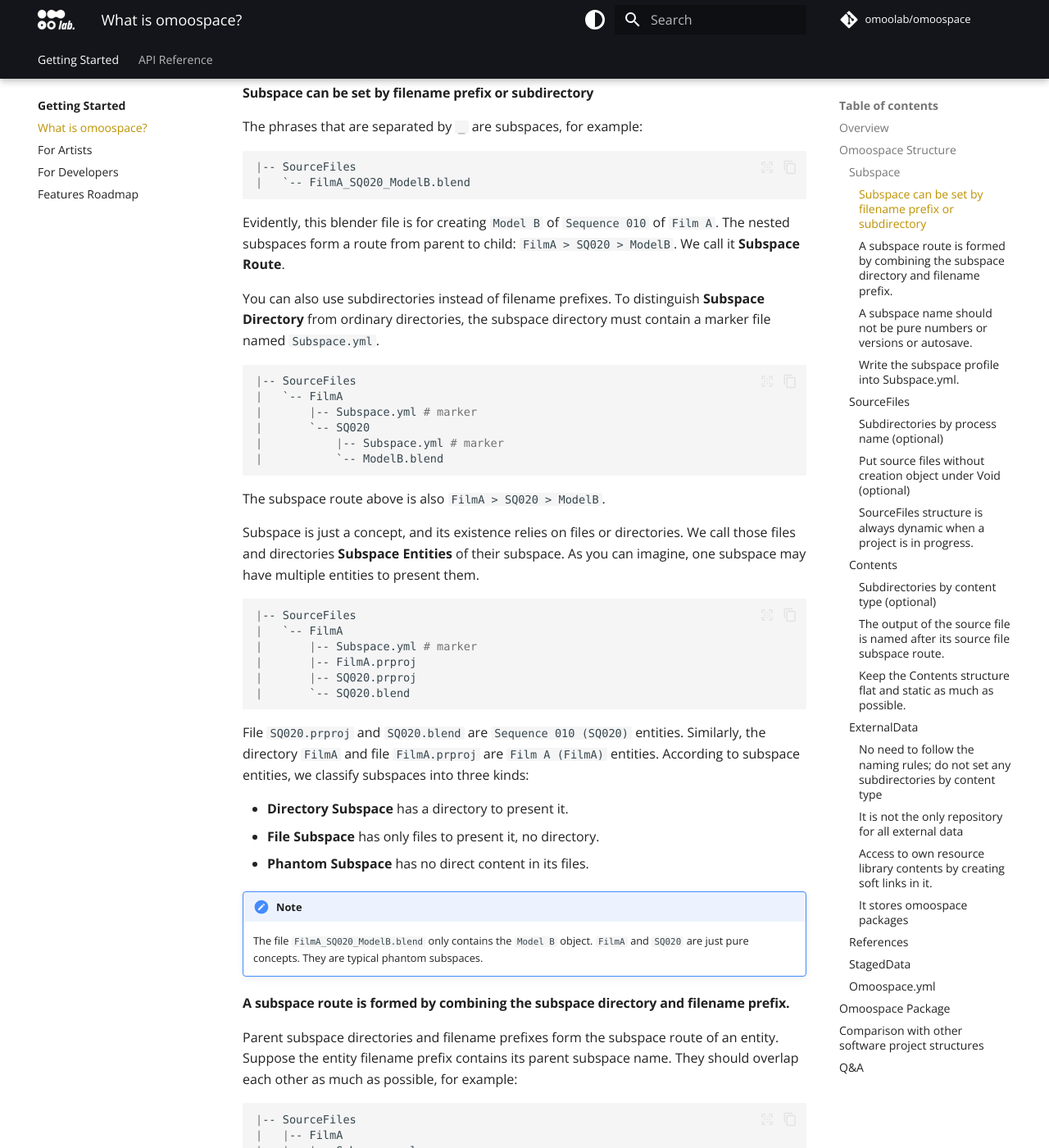
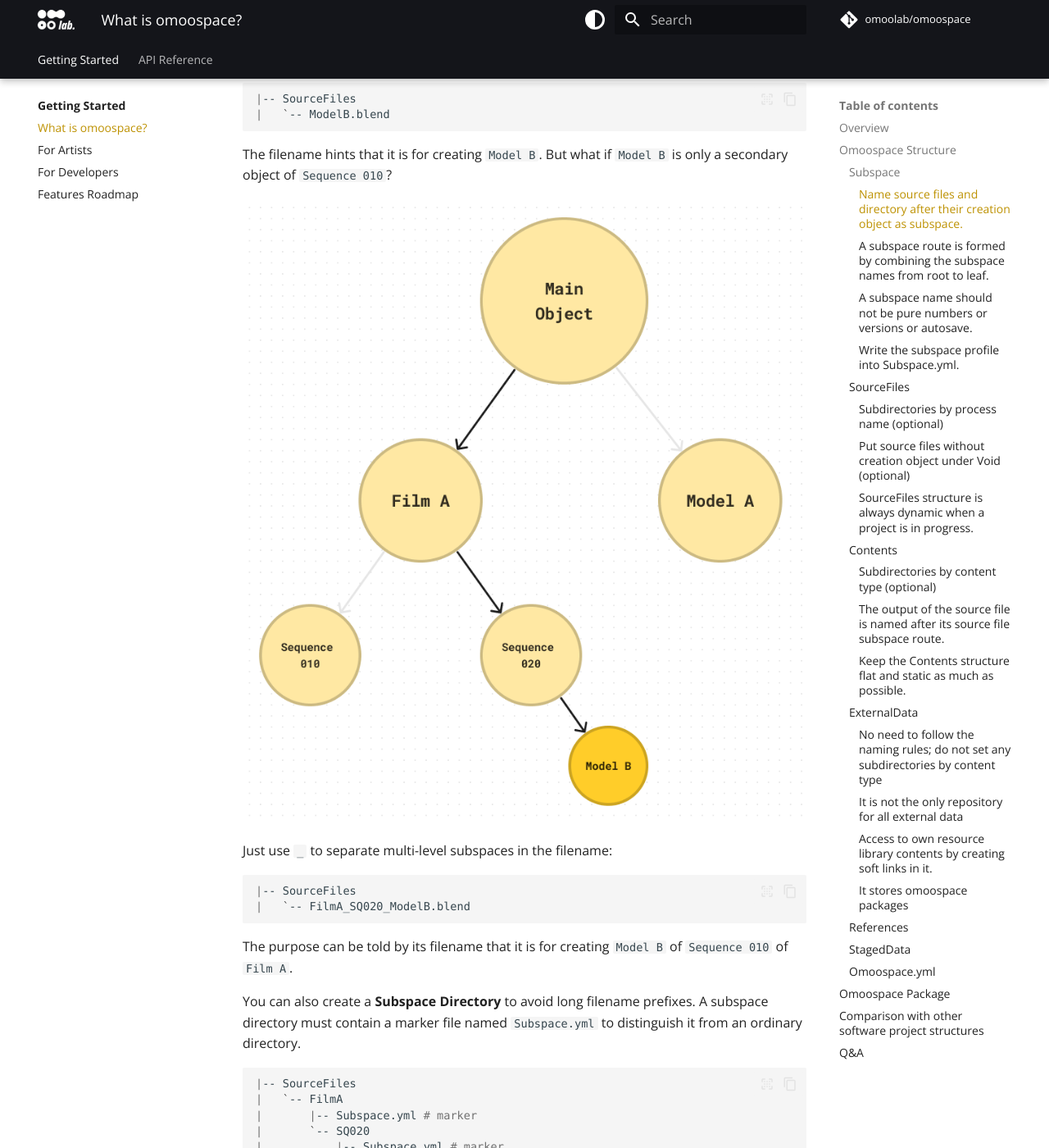
Before and after one commit to OmooLab/Omoospace, an MkDocs documentation site: the page built from docs/omoospace.md, in a window 1280 px wide and 1400 px high, scrolled down 2516 px. Shown: the whole window at 82% size. Built offline with MkDocs 1.6.1 and Material for MkDocs 9.7.7, drawn with Linux system fonts in a browser that asks for light colours; some web fonts are replaced; comment, search, counter and statistics services are not loaded; the version menu is left out; some of the changed text lies outside the part shown.

Commit message:
docs: omoospace.md

````diff
--- a/docs/omoospace.md
+++ b/docs/omoospace.md
@@ -20,7 +20,7 @@ The rules are simple:
     - Process names set the `SourceFiles` subdirectories.
     - Content types set the `Contents` subdirectories.
 
-4. Set **Subspaces** by filename prefix or subdirectory based on creation objects.
+4. Name source files and directory after their creation object as **Subspace**.
 5. **Omoospace.yml** stores the workspace profile, such as creator profiles, software versions, etc.
 
 ![A diagram illustrating the structure of omoospace](assets/overview.png)
@@ -37,20 +37,27 @@ The nested subspaces can generate a tree-like graph that presents the structure
 
 ![Object tree](assets/object_tree.png)
 
-So, how should you set subspace? And what is worth noting when setting subspaces?
+#### Name source files and directory after their creation object as subspace.
 
-#### Subspace can be set by filename prefix or subdirectory
+```bash
+|-- SourceFiles
+|   `-- ModelB.blend
+```
 
-The phrases that are separated by `_` are subspaces, for example:
+The filename hints that it is for creating `Model B`. But what if `Model B` is only a secondary object of `Sequence 010`?
+
+![Subspace route](assets/subspace_route.png)
+
+Just use `_` to separate multi-level subspaces in the filename:
 
 ```bash
 |-- SourceFiles
 |   `-- FilmA_SQ020_ModelB.blend
 ```
 
-Evidently, this blender file is for creating `Model B` of `Sequence 010` of `Film A`. The nested subspaces form a route from parent to child: `FilmA > SQ020 > ModelB`. We call it **Subspace Route**.
+The purpose can be told by its filename that it is for creating `Model B` of `Sequence 010` of `Film A`.
 
-You can also use subdirectories instead of filename prefixes. To distinguish **Subspace Directory** from ordinary directories, the subspace directory must contain a marker file named `Subspace.yml`.
+You can also create a **Subspace Directory** to avoid long filename prefixes. A subspace directory must contain a marker file named `Subspace.yml` to distinguish it from an ordinary directory.
 
 ```bash
 |-- SourceFiles
@@ -61,9 +68,7 @@ You can also use subdirectories instead of filename prefixes. To distinguish **S
 |           `-- ModelB.blend
 ```
 
-The subspace route above is also `FilmA > SQ020 > ModelB`.
-
-Subspace is just a concept, and its existence relies on files or directories. We call those files and directories **Subspace Entities** of their subspace. As you can imagine, one subspace may have multiple entities to present them.
+We call those source files and subspace directories **Entities** of their subspace. As you can imagine, one subspace may have multiple entities to present them.
 
 ```bash
 |-- SourceFiles
@@ -74,7 +79,7 @@ Subspace is just a concept, and its existence relies on files or directories. We
 |       `-- SQ020.blend
 ```
 
-File `SQ020.prproj` and `SQ020.blend` are `Sequence 010 (SQ020)` entities. Similarly, the directory `FilmA` and file `FilmA.prproj` are `Film A (FilmA)` entities. According to subspace entities, we classify subspaces into three kinds:
+`SQ020.prproj` and `SQ020.blend` are `Sequence 010 (SQ020)` entities. Similarly, the directory `FilmA` and file `FilmA.prproj` are `Film A (FilmA)` entities. According to subspace entities, we classify subspaces into three kinds:
 
 -   **Directory Subspace** has a directory to present it.
 -   **File Subspace** has only files to present it, no directory.
@@ -84,29 +89,34 @@ File `SQ020.prproj` and `SQ020.blend` are `Sequence 010 (SQ020)` entities. Simil
 
     The file `FilmA_SQ020_ModelB.blend` only contains the `Model B` object. `FilmA` and `SQ020` are just pure concepts. They are typical phantom subspaces.
 
-#### A subspace route is formed by combining the subspace directory and filename prefix.
+#### A subspace route is formed by combining the subspace names from root to leaf.
 
-Parent subspace directories and filename prefixes form the subspace route of an entity. Suppose the entity filename prefix contains its parent subspace name. They should overlap each other as much as possible, for example:
+The multi-level subspaces in `FilmA_SQ020_ModelB.blend` form a route from root to leaf: `FilmA > SQ020 > ModelB`. We call it **Subspace Route**.
+
+Suppose the entity subspace nodes contain its parent subspace nodes. They should overlap each other as much as possible, for example:
 
 ```bash
+# No overlap
 |-- SourceFiles
-|   |-- FilmA
+|   |-- FilmA # FilmA
 |   |   |-- Subspace.yml
-|   |   `-- SQ020_ModelB.blend
+|   |   `-- SQ020_ModelB.blend # SQ020 > ModelB
 ```
 
 ```bash
+# `FilmA` is overlapped
 |-- SourceFiles
-|   |-- FilmA
+|   |-- FilmA # FilmA
 |   |   |-- Subspace.yml
-|   |   `-- FilmA_SQ020_ModelB.blend
+|   |   `-- FilmA_SQ020_ModelB.blend # FilmA > SQ020 > ModelB
 ```
 
 ```bash
+# `FilmA`, `SQ020` are overlapped
 |-- SourceFiles
-|   |-- FilmA_SQ020
+|   |-- FilmA_SQ020 # FilmA > SQ020
 |   |   |-- Subspace.yml
-|   |   `-- FilmA_SQ020_ModelB.blend
+|   |   `-- FilmA_SQ020_ModelB.blend # FilmA > SQ020 > ModelB
 ```
 
 All examples' routes are all `FilmA > SQ020 > ModelB`.
@@ -117,8 +127,7 @@ All examples' routes are all `FilmA > SQ020 > ModelB`.
 
 #### A subspace name should not be pure numbers or versions or autosave.
 
-Numbers, versions, and autosave semantics are not for new objects, so they should not be subspace names. For example, `v001` in `FilmA_SQ020_ModelB_v001.blend`,  is not a new creation object. The file is still for creating `ModelB`. The subspace definition defines a subspace as a particular creation object. So `v001` is not a subspace.
-
+Numbers, versions, and autosave semantics are not for new objects, so they should not be subspace names. For example, `v001` in `FilmA_SQ020_ModelB_v001.blend`, is not a new creation object. The file is still for creating `ModelB`. The subspace definition defines a subspace as a particular creation object. So `v001` is not a subspace.
 
 #### Write the subspace profile into Subspace.yml.
 
@@ -180,6 +189,7 @@ Some optional process names:
 |   |-- SoundEditing
 |   `-- VideoEditing
 ```
+
 You can add sequence numbers in front.
 
 ```bash
@@ -527,7 +537,7 @@ There are some common concepts to help understand.
 
 -   **Q: Most directory structure solutions of CG work have no distinction between `Contents` and `SourceFiles`. Why does omoospace emphasize their differences ?**
 
-    A: This is due to the different purposes of them. The content files, always as an IO path, need stability. So, `Contents` should be centralized, and its structure should be as flat as possible. Meanwhile, the source files, as entries of human operations, need to be accessible. People split their works by processes and objects, which are the best subdirectory rule of `SourceFiles`.
+    A: This is due to their different purposes of them. The content files, always as an IO path, need stability. So, `Contents` should be centralized, and its structure should be as flat as possible. Meanwhile, the source files, as entries of human operations, need to be accessible. People split their works by processes and objects, which are the best subdirectory rule of `SourceFiles`.
     Therefore, isolating the source files that store "processes" and the content files that hold "results" is better.
 
 -   **Q: Why does `Contents` have no subspace directories?**
````
Also changed, not shown: docs/assets/subspace_route.png (added).
